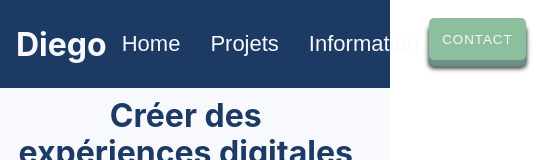
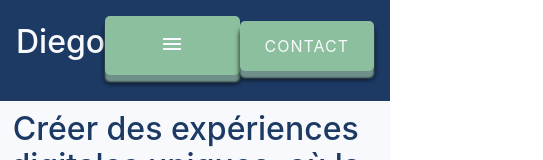
Before and after one commit to diegomez-t/Portfolio, a Next.js app: page / in a window 390 px wide. Shown: the top 160 px of the page, 543 px wide, since content can reach past the window. Built offline with nearby package versions, Linux system fonts and the light colour scheme.

Commit message:
modification home

```diff
--- a/components/Header.js
+++ b/components/Header.js
@@ -1,11 +1,13 @@
 import styles from '../styles/Header.module.css';
-import { Home, Person, Folder, GitHub } from '@mui/icons-material';
+import {Modal} from 'antd';
+import { Menu } from '@mui/icons-material';
 import { useRouter } from 'next/router';
 import React, { useState } from "react";
 
 
 function Header() {
-  const [isMenuOpen, setIsMenuOpen] = useState(false);
+  const [isModalOpen, setIsModalOpen] = useState(false);
+
   const menuData = [
     {href: "/", lebel:'Home'},
     {href: '/projets', lebel:'Projets'},
@@ -14,18 +16,31 @@ function Header() {
   ]
   const router = useRouter();
 
-  const toggleMenu = () => {
-    setIsMenuOpen(!isMenuOpen);
-  };
 
   const handleNavigation = (path) => {
     router.push(path);
   };
+
+
+const showModal = () => {
+  setIsModalOpen(true);
+};
+
+const handleOk = () => {
+  setIsModalOpen(false);
+};
+
+const handleCancel = () => {
+  setIsModalOpen(false);
+};
   const menu = menuData.map((data, i) => {
     return (
       <button
         key={i}
-        onClick={() => handleNavigation(data.href)}
+        onClick={() => {
+          handleNavigation(data.href)
+          handleCancel()
+        }}
         data-title={data.lebel}
         className={styles.icon}
       >
@@ -36,12 +51,26 @@ function Header() {
   return (
     <div className={styles.header}>
       <h1 className={styles.title}>Diego</h1>
-      <nav className={styles.menu}>
+      <button
+          className={styles.mobileMenuButton}
+          onClick={showModal}
+        >
+          <Menu />
+      </button>
+      <nav className={`${styles.menu} ${styles.desktopMenu}`}>
         {menu}
       </nav>
-          <button className={styles.contact}>
-          Contact
-          </button>
+      <Modal
+        open={isModalOpen}
+        onOk={handleOk}
+        onCancel={handleCancel}
+        footer={(
+          <button className={styles.mobileMenuButton} onClick={handleCancel}>Fermer</button>
+        )}
+      >
+        {menu}
+      </Modal>
+      <button className={styles.contact}>Contact</button>
     </div>
   );
 }
--- a/pages/index.js
+++ b/pages/index.js
@@ -1,4 +1,5 @@
 import Home from '../components/Home';
+import 'antd/dist/reset.css';
 
 function Index() {
   return <Home />;
--- a/styles/Header.module.css
+++ b/styles/Header.module.css
@@ -4,6 +4,7 @@
     justify-content: space-between;
     align-items: center;
     width: 100%;
+    min-height: auto;
     background-color: #1C3A63;
     padding: 1rem;
 }
@@ -56,3 +57,61 @@
     top: 4px;
     box-shadow: rgb(75, 91, 79) 0px 3px 2px,#000 0px 3px 5px;
   }
+  .desktopMenu {
+    display: none;
+  }
+  .mobileMenu {
+    display: none;
+    position: absolute;
+    top: 100%;
+    right: 0;
+    background: #fff;
+    box-shadow: 0 4px 6px rgba(0, 0, 0, 0.1);
+    padding: 1rem;
+    z-index: 10;
+    width: 200px;
+  }
+  .mobileMenu.active {
+    display: flex;
+  }
+  .mobileMenuButton {
+    display: none;
+    background-color: #8CBF9E;
+    color: #F7F9FC;
+    position: relative;
+    width: 150px;
+    border: none;
+    padding: 1em;
+    text-transform: uppercase;
+    transition: 0.2s;
+    border-radius: 5px;
+    letter-spacing: 1px;
+    box-shadow: #6F908A 0px 7px 2px, #000 0px 8px 5px;
+    cursor: pointer;
+    margin-bottom: 10px;
+  }
+
+  @media (min-width: 768px) {
+    .desktopMenu {
+      display: flex;
+      gap: 1rem;
+    }
+
+    .mobileMenuButton {
+      display: none;
+    }
+
+    .mobileMenu {
+      display: none;
+    }
+  }
+
+  @media (max-width: 768px) {
+    .mobileMenuButton {
+      display: block;
+    }
+
+    .menu {
+      display: none;
+    }
+  }
```
